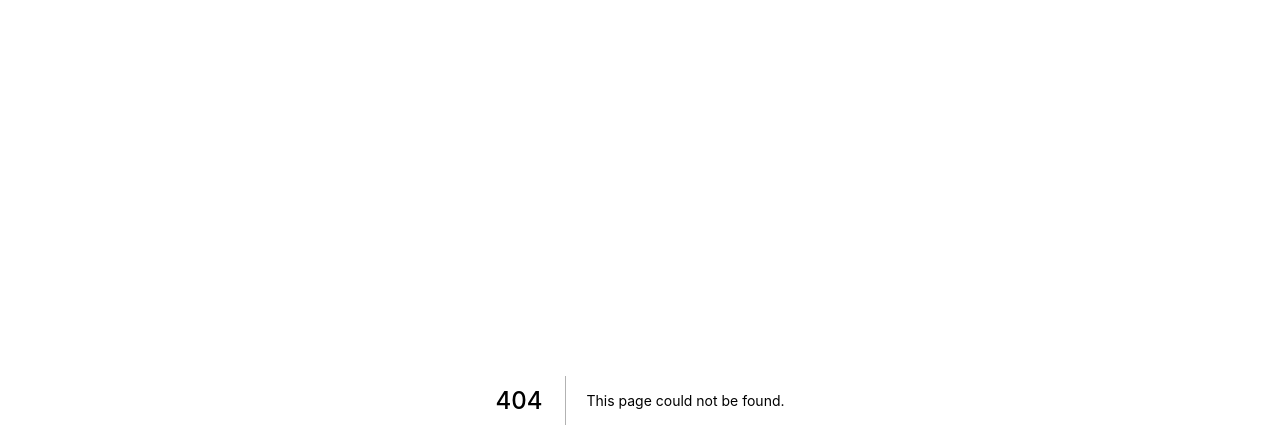
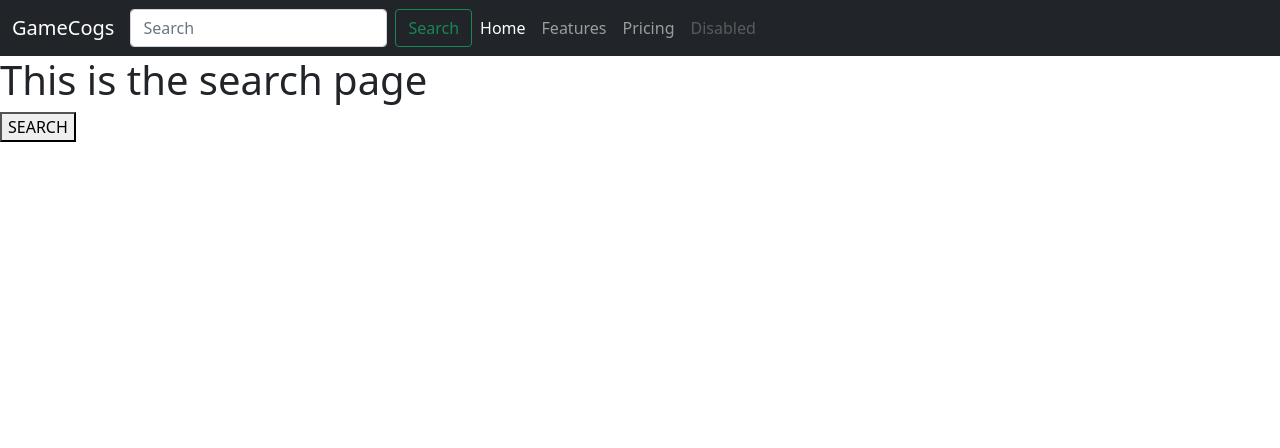
Before and after one commit to NickEikenberg/final-project-front, a Next.js app: page /search in a window 1280 px wide. Before the commit this address had no page. Shown: the top 448 px of the page. Built offline with nearby package versions, Linux system fonts and the light colour scheme.

Commit message:
Testing IGDB API

```diff
--- a/next.config.js
+++ b/next.config.js
@@ -1,3 +1,6 @@
 module.exports = {
   reactStrictMode: true,
-}
+  images: {
+    domains: ['www.dualshockers.com'],
+  },
+};
--- a/package.json
+++ b/package.json
@@ -8,6 +8,7 @@
     "lint": "next lint"
   },
   "dependencies": {
+    "axios": "^0.24.0",
     "bootstrap": "^5.1.3",
     "next": "12.0.4",
     "react": "17.0.2",
--- /dev/null
+++ b/pages/search.js
@@ -0,0 +1,29 @@
+import axios from 'axios';
+import Header from '../src/components/Header/Header';
+
+const search = () => {
+  const searchForHalo = () => {
+    axios({
+      url: 'https://cors-anywhere.herokuapp.com/https://api.igdb.com/v4/games',
+      method: 'POST',
+      headers: {
+        Accept: 'application/json',
+        'Client-ID': 'dmlu2pmbd2wc14ke1ooh3on7cmnxr9',
+        Authorization: 'Bearer h0635u8hgip4x6su7k8r8p98lmchsp',
+      },
+      data: 'fields name',
+    })
+      .then((res) => console.log(res))
+      .catch((err) => console.log(err));
+  };
+
+  return (
+    <div>
+      <Header />
+      <h1>This is the search page</h1>
+      <button onClick={searchForHalo}>SEARCH</button>
+    </div>
+  );
+};
+
+export default search;
--- a/src/components/Header/Header.js
+++ b/src/components/Header/Header.js
@@ -2,7 +2,7 @@ import Searchbar from './Searchbar';
 
 const Header = () => {
   return (
-    <nav className="navbar navbar-expand-lg navbar-light bg-light">
+    <nav className="navbar navbar-expand-lg navbar-dark bg-dark">
       <div className="container-fluid">
         <a className="navbar-brand" href="#">
           GameCogs
--- a/src/components/Home/Home.js
+++ b/src/components/Home/Home.js
@@ -1,7 +1,10 @@
+import Banner from './Banner';
+
 const Home = () => {
   return (
-    <div>
+    <div className="container">
       <h1>This is the home page</h1>
+      <Banner />
     </div>
   );
 };
```
Also changed, not shown: src/components/Home/Banner.js (+25 -0 lines), 1 other file (tests, documents, lock files or other folders).
